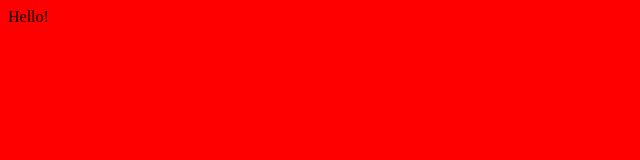
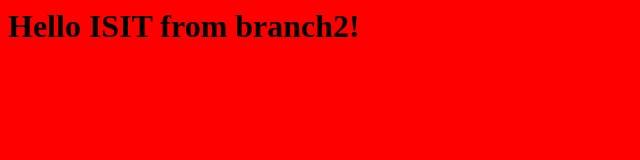
Before and after one commit to Andrei-Pranevich/temp, a plain HTML site: page index.html in a window 1280 px wide. Shown: the whole page, without its empty margins (0-640 px from the left). Drawn offline with Linux system fonts and the light colour scheme.

Commit message:
I added the title

```diff
--- a/index.html
+++ b/index.html
@@ -1,5 +1,5 @@
 <html>
    <body bgcolor = "red">
-Hello!
+<H1>Hello ISIT from branch2!</H1>
    </body>
 </html
```
